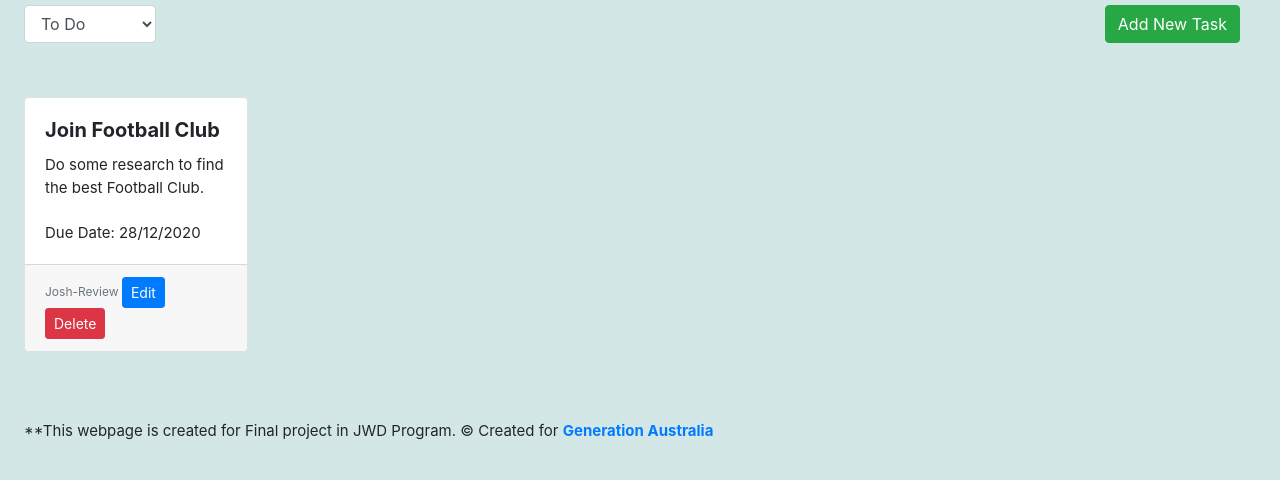
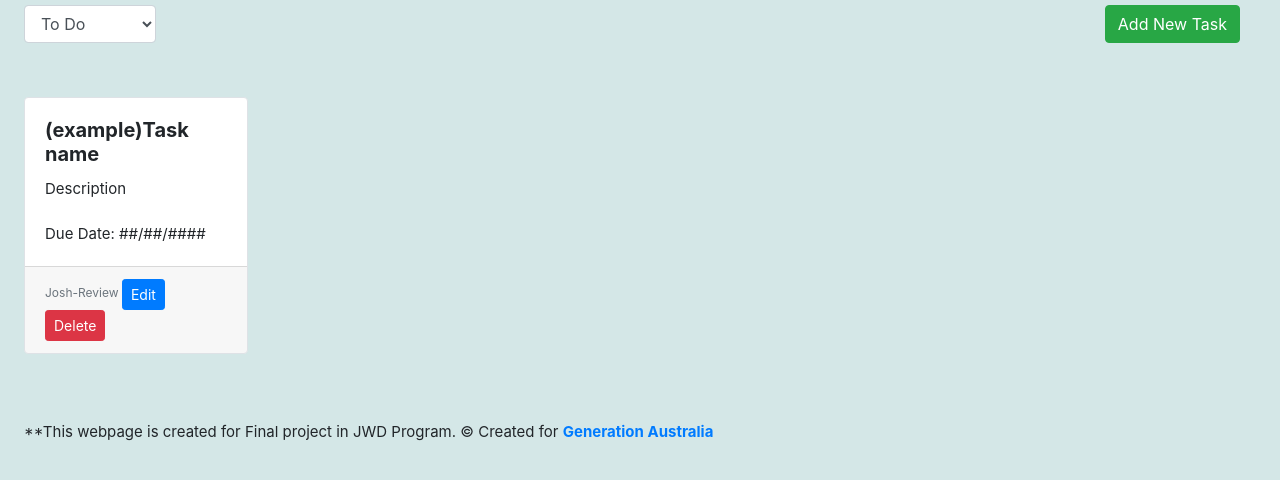
Before and after one commit to Vinoworkspace/finalproject2, a plain HTML site: page index.html in a window 1280 px wide. Shown: the part 112-592 px from the top of the page. Drawn offline with nearby package versions, Linux system fonts and the light colour scheme.

Commit message:
Update index.html
Changed info on card example.

```diff
--- a/index.html
+++ b/index.html
@@ -193,12 +193,12 @@
         <div class="d-flex flex-wrap">
           <div class="card border" style="width: 14rem">
             <div class="card-body">
-              <h5 class="card-title"><strong>Join Football Club</strong></h5>
+              <h5 class="card-title"><strong>(example)Task name</strong></h5>
               <p class="card-text">
-                Do some research to find the best Football Club.
+                Description
                 <br />
                 <br />
-                Due Date: 28/12/2020
+                Due Date: ##/##/####
               </p>
             </div>
             <div class="card-footer">
```
